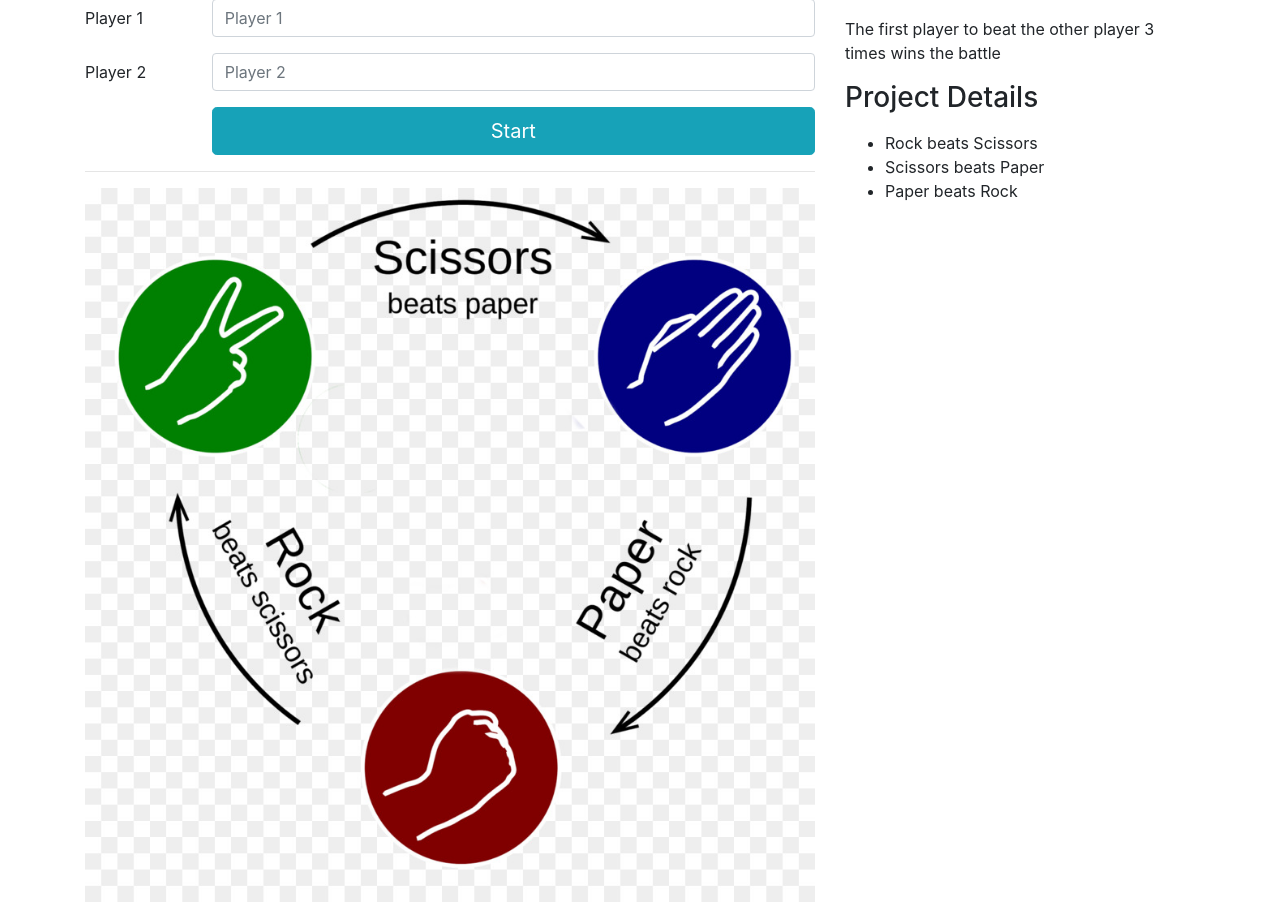
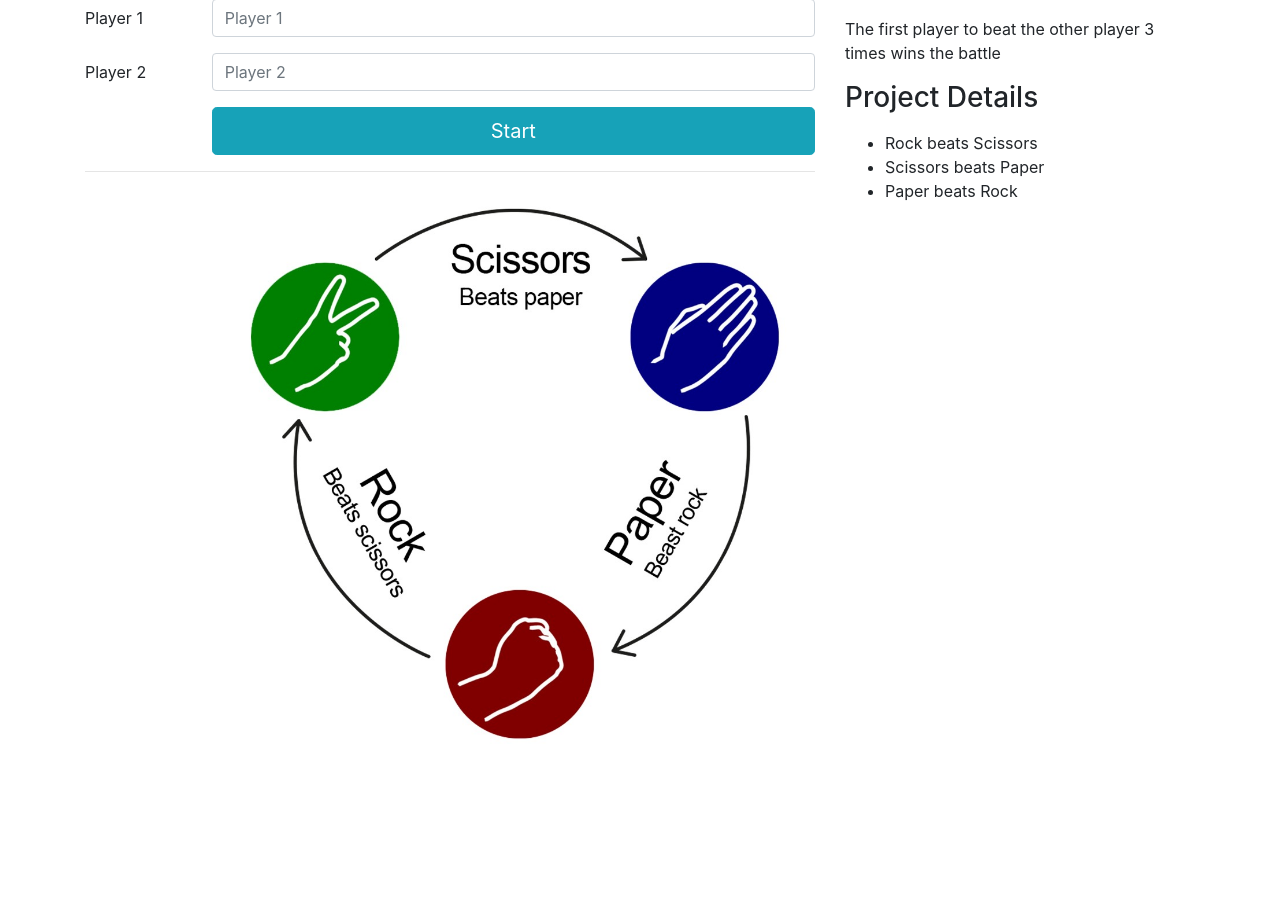
Before and after one commit to saduqz/rock-paper-scissors-game, a Django app: page / in a window 1280 px wide. Shown: the part 171-1073 px from the top of the page. After the commit the page ends 910 px from the top, so only its background shows below. Run offline with Django 3.2, Linux system fonts and the light colour scheme; some libraries are stand-ins or nearby versions.

Commit message:
Updated img

```diff
--- a/apps/frontend/templates/index.html
+++ b/apps/frontend/templates/index.html
@@ -27,6 +27,7 @@
                     <input type="text" class="form-control" id="player-2" placeholder="Player 2">
                 </div>
             </div>
+
             <div class="form-group row">
                 <div class="col-10 offset-sm-2 text-center">
                     <button type="button" class="btn btn-lg btn-info start-button">
@@ -34,8 +35,12 @@
                     </button>
                 </div>
             </div>
+
             <hr>
-            <img class="img-fluid" src="{% static 'img/rock-paper-scissors.jpg' %}" alt="">
+
+            <div class="col-10 offset-sm-2">
+                <img class="img-fluid" src="{% static 'img/rock-paper-scissors.jpg' %}" alt="">
+            </div>
         </div>
 
         <div class="col-md-4">
```
Also changed, not shown: apps/frontend/static/img/rock-paper-scissors.jpg.
